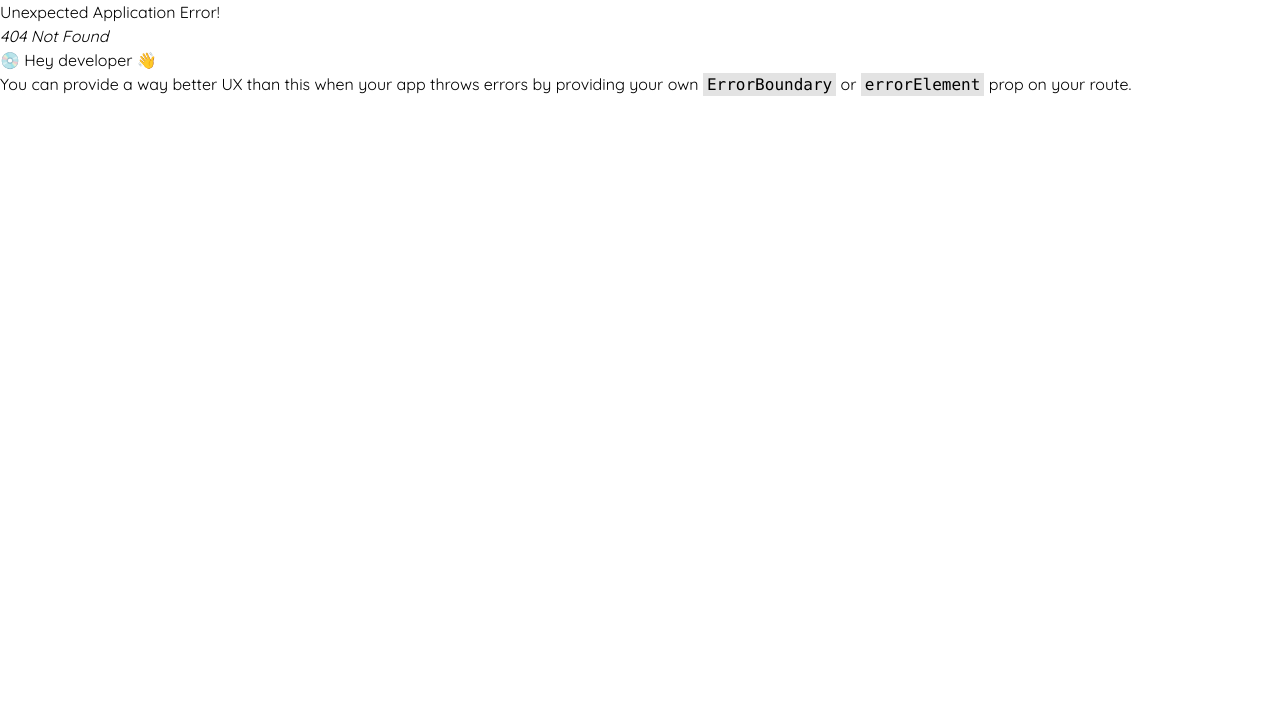
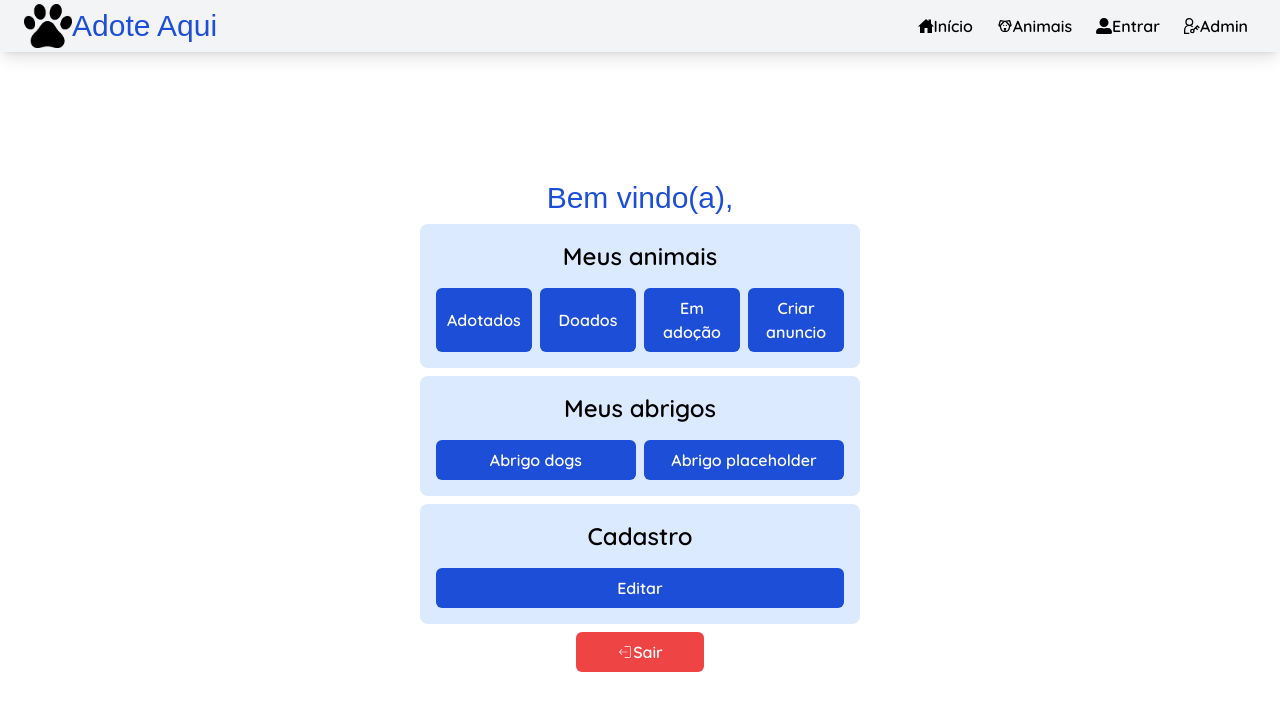
Before and after one commit to GuilhermeRPimenta/trabalho-modelagem, a React (Vite) app in the folder client/: page /trabalho-modelagem/user in a window 1280 px wide. Before the commit this address had no page. Shown: the top 710 px of the page. Built offline with nearby package versions, Linux system fonts and the light colour scheme; a web font is replaced by a local one.

Commit message:
Adds logout

```diff
--- a/client/src/pages/public/Login.tsx
+++ b/client/src/pages/public/Login.tsx
@@ -1,12 +1,17 @@
+import { useEffect } from "react";
 import Button from "../../components/global/Button";
-import UserHome from "../restricted/user/UserHome";
 import { useAuth } from "../../components/global/useAuth";
+import { useNavigate } from "react-router-dom";
 
 const Login = () => {
   const authContext = useAuth();
+  const navigate = useNavigate();
+
+  useEffect(() => {
+    if (authContext?.auth) navigate("/user");
+  }, [authContext?.auth, navigate]);
   return (
     <div className="flex flex-col w-full  justify-center items-center gap-2">
-      {!authContext?.auth ? (
       <>
         <h1 className="text-blue-700 text-3xl font-dynapuff">Login</h1>
         <div className="flex justify-center flex-col bg-blue-100 p-4 rounded-lg gap-4">
@@ -37,9 +42,6 @@ const Login = () => {
           </Button>
         </div>
       </>
-      ) : (
-        <UserHome />
-      )}
     </div>
   );
 };
--- /dev/null
+++ b/client/src/pages/public/UserRegister.tsx
@@ -0,0 +1,7 @@
+const UserRegister = () => {
+  return (
+    <div className="flex flex-col w-full  justify-center items-center gap-2"></div>
+  );
+};
+
+export default UserRegister;
--- a/client/src/pages/restricted/user/UserHome.tsx
+++ b/client/src/pages/restricted/user/UserHome.tsx
@@ -1,8 +1,11 @@
+import { CiLogout } from "react-icons/ci";
 import Button from "../../../components/global/Button";
 import { useAuth } from "../../../components/global/useAuth";
+import { useNavigate } from "react-router-dom";
 
 const UserHome = () => {
   const authContext = useAuth();
+  const navigate = useNavigate();
   return (
     <div className="flex flex-col w-full  justify-center items-center gap-2">
       <h1 className="text-blue-700 text-center text-3xl font-dynapuff">
@@ -31,6 +34,19 @@ const UserHome = () => {
             <Button className="w-full">Editar</Button>
           </div>
         </div>
+        <div className="justify-center flex">
+          <Button
+            onClick={() => {
+              authContext?.setAuth(null);
+              navigate("/login");
+            }}
+            variant="desctructive"
+            className="w-32"
+          >
+            <CiLogout />
+            Sair
+          </Button>
+        </div>
       </div>
     </div>
   );
--- a/client/src/routes.tsx
+++ b/client/src/routes.tsx
@@ -5,6 +5,7 @@ import Animals from "./pages/public/Animals";
 import Login from "./pages/public/Login";
 import AdminLogin from "./pages/public/AdminLogin";
 import Animal from "./pages/public/Animal";
+import UserHome from "./pages/restricted/user/UserHome";
 
 const router = createBrowserRouter(
   [
@@ -16,6 +17,7 @@ const router = createBrowserRouter(
         { path: "/animals", element: <Animals /> },
         { path: "/animals/:animalId", element: <Animal /> },
         { path: "/login", element: <Login /> },
+        { path: "/user", element: <UserHome /> },
         { path: "/admin", element: <AdminLogin /> },
       ],
     },
```
Lines whose indentation alone changed are shown as unchanged.
